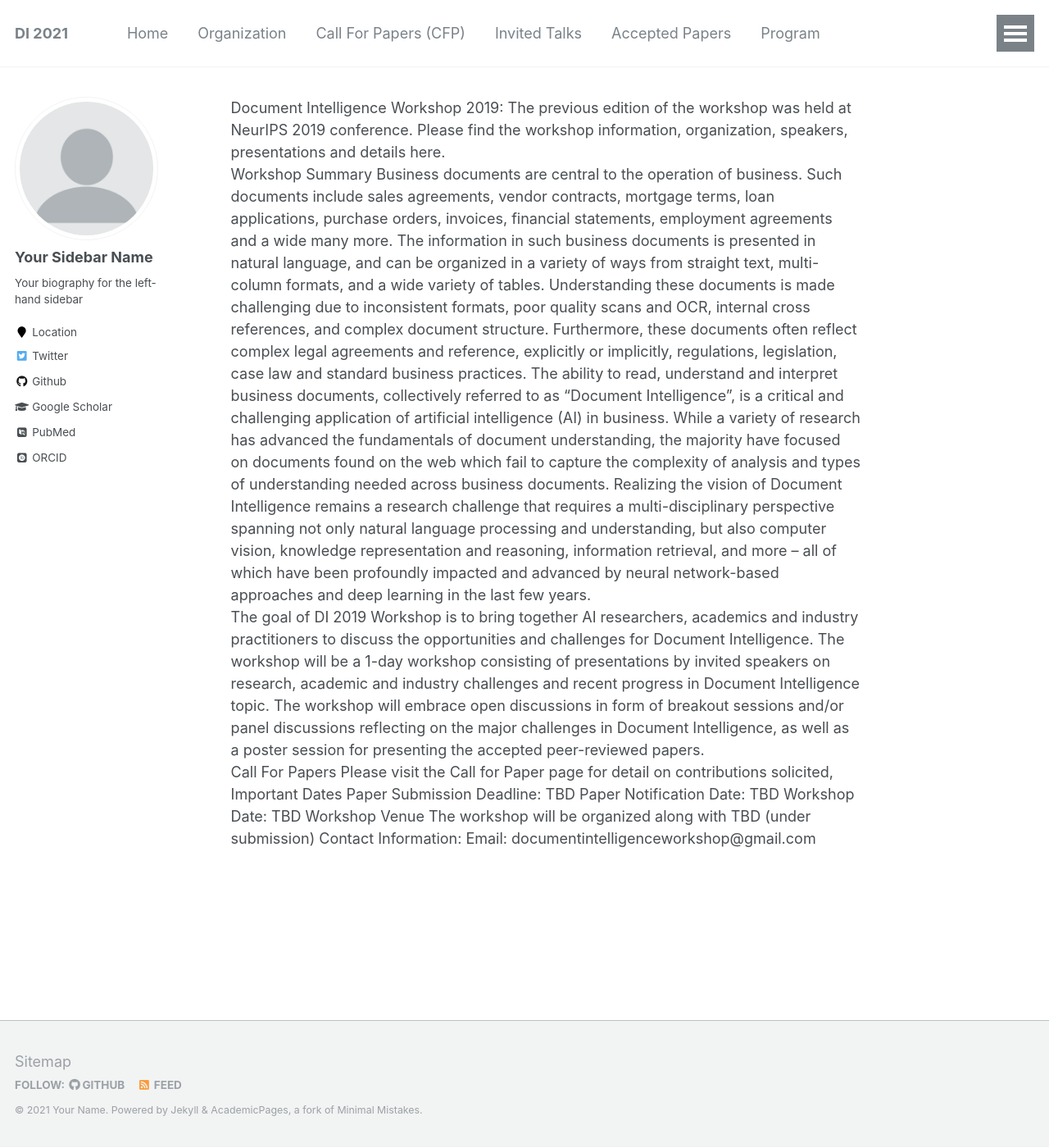
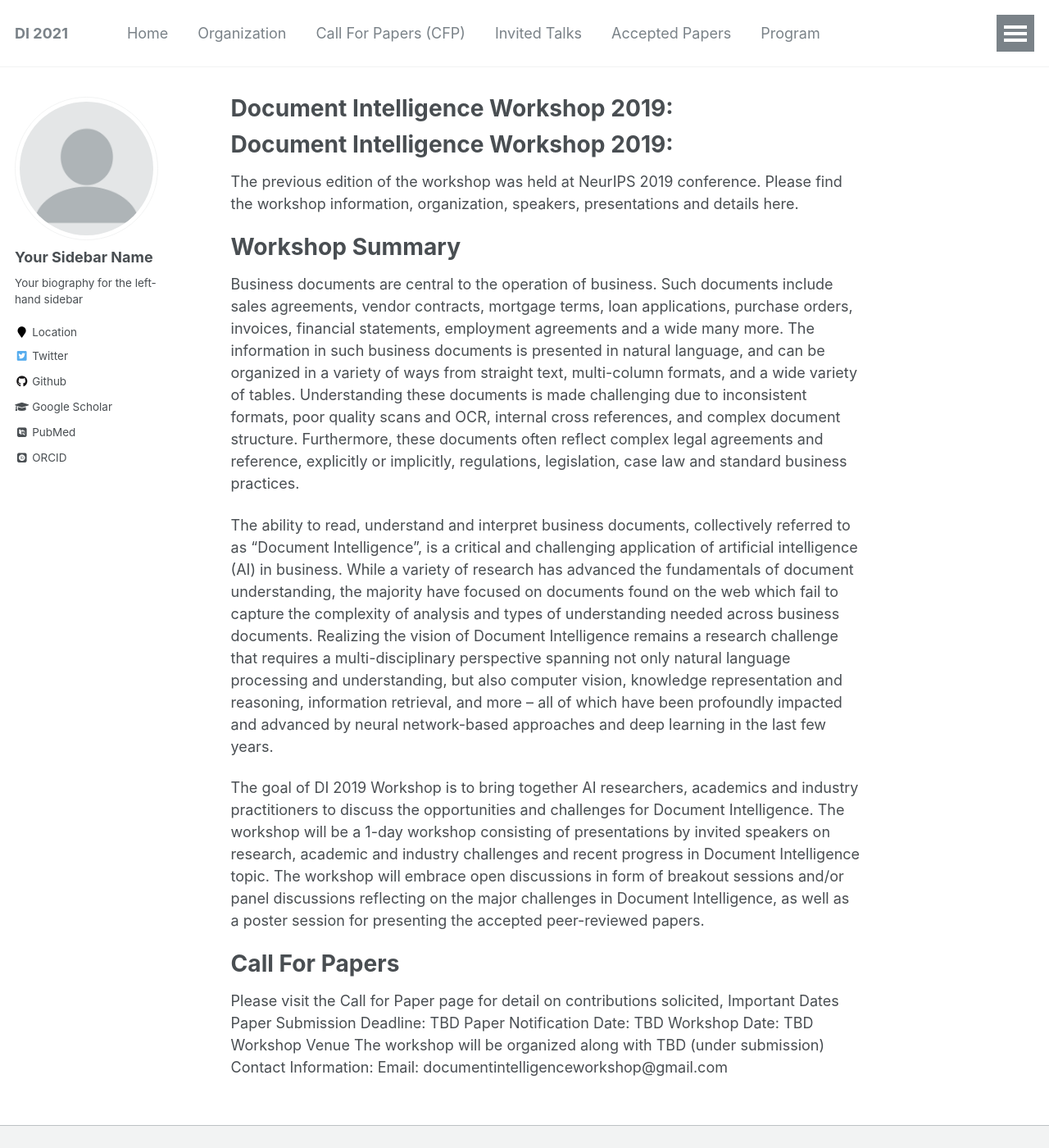
Before and after one commit to document-intelligence/DI-2022, a Jekyll site: the page built from index.md, in a window 1280 px wide and 1400 px high. Shown: the whole window at 82% size. Built offline with Jekyll 4.4.1, drawn with Linux system fonts in a browser that asks for light colours; some web fonts are replaced; our own code applies the rules of GitHub Pages for plain Markdown files.

```diff
--- a/index.md
+++ b/index.md
@@ -1,10 +1,47 @@
-Document Intelligence Workshop 2019:
-The previous edition of the workshop was held at NeurIPS 2019 conference. Please find the workshop information, organization, speakers, presentations and details here.
-Workshop Summary
-Business documents are central to the operation of business. Such documents include sales agreements, vendor contracts, mortgage terms, loan applications, purchase orders, invoices, financial statements, employment agreements and a wide many more. The information in such business documents is presented in natural language, and can be organized in a variety of ways from straight text, multi-column formats, and a wide variety of tables. Understanding these documents is made challenging due to inconsistent formats, poor quality scans and OCR, internal cross references, and complex document structure. Furthermore, these documents often reflect complex legal agreements and reference, explicitly or implicitly, regulations, legislation, case law and standard business practices.
-The ability to read, understand and interpret business documents, collectively referred to as “Document Intelligence”, is a critical and challenging application of artificial intelligence (AI) in business. While a variety of research has advanced the fundamentals of document understanding, the majority have focused on documents found on the web which fail to capture the complexity of analysis and types of understanding needed across business documents. Realizing the vision of Document Intelligence remains a research challenge that requires a multi-disciplinary perspective spanning not only natural language processing and understanding, but also computer vision, knowledge representation and reasoning, information retrieval, and more -- all of which have been profoundly impacted and advanced by neural network-based approaches and deep learning in the last few years.
-The goal of DI 2019 Workshop is to bring together AI researchers, academics and industry practitioners to discuss the opportunities and challenges for Document Intelligence. The workshop will be a 1-day workshop consisting of presentations by invited speakers on research, academic and industry challenges and recent progress in Document Intelligence topic. The workshop will embrace open discussions in form of breakout sessions and/or panel discussions reflecting on the major challenges in Document Intelligence, as well as a poster session for presenting the accepted peer-reviewed papers.
-Call For Papers
+# Document Intelligence Workshop 2019:
+
+The previous edition of the workshop was held at NeurIPS 2019 conference.
+Please find the workshop information, organization, speakers, presentations and
+details here.
+
+# Workshop Summary
+
+Business documents are central to the operation of business. Such documents
+include sales agreements, vendor contracts, mortgage terms, loan applications,
+purchase orders, invoices, financial statements, employment agreements and a
+wide many more. The information in such business documents is presented in
+natural language, and can be organized in a variety of ways from straight text,
+multi-column formats, and a wide variety of tables. Understanding these
+documents is made challenging due to inconsistent formats, poor quality scans
+and OCR, internal cross references, and complex document structure.
+Furthermore, these documents often reflect complex legal agreements and
+reference, explicitly or implicitly, regulations, legislation, case law and
+standard business practices.
+
+
+The ability to read, understand and interpret business documents, collectively
+referred to as “Document Intelligence”, is a critical and challenging
+application of artificial intelligence (AI) in business. While a variety of
+research has advanced the fundamentals of document understanding, the majority
+have focused on documents found on the web which fail to capture the complexity
+of analysis and types of understanding needed across business documents.
+Realizing the vision of Document Intelligence remains a research challenge that
+requires a multi-disciplinary perspective spanning not only natural language
+processing and understanding, but also computer vision, knowledge
+representation and reasoning, information retrieval, and more -- all of which
+have been profoundly impacted and advanced by neural network-based approaches
+and deep learning in the last few years.
+
+The goal of DI 2019 Workshop is to bring together AI researchers, academics and
+industry practitioners to discuss the opportunities and challenges for Document
+Intelligence. The workshop will be a 1-day workshop consisting of presentations
+by invited speakers on research, academic and industry challenges and recent
+progress in Document Intelligence topic. The workshop will embrace open
+discussions in form of breakout sessions and/or panel discussions reflecting on
+the major challenges in Document Intelligence, as well as a poster session for
+presenting the accepted peer-reviewed papers.
+
+# Call For Papers
  Please visit the Call for Paper page for detail on contributions solicited,
 Important Dates
 Paper Submission Deadline: TBD
```
